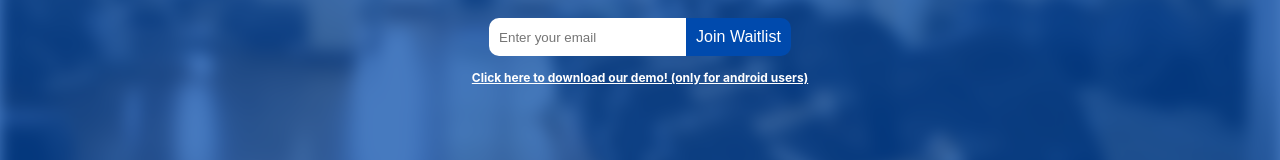
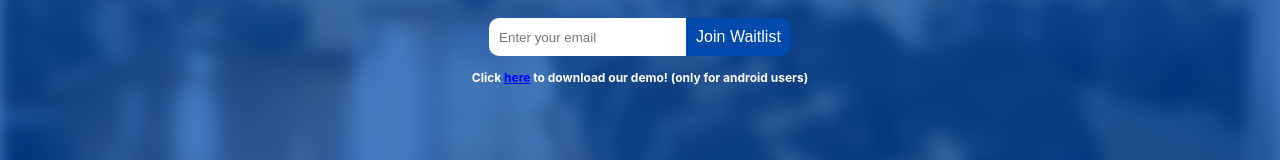
Before and after one commit to Occupied-Sport-Space/oss-landing, a React (Create React App) app: page / in a window 1280 px wide. Shown: the part 430-590 px from the top of the page. Built offline with nearby package versions, Linux system fonts and the light colour scheme; what pocketbase would draw is missing.

Commit message:
changed download link

```diff
--- a/src/components/HeroSection/HeroSection.module.scss
+++ b/src/components/HeroSection/HeroSection.module.scss
@@ -65,10 +65,17 @@ body, html {
         color: white;
         cursor: pointer;
         font-size: 12px;
-        transition: all 0.2s;
+        text-align: center;
+        margin: 0 100px;
 
-        &:hover {
-          color: #678987;
+        a {
+          color: blue;
+          transition: all 0.2s;
+          text-decoration: underline;
+
+          &:hover {
+            color: lightblue;
+          }
         }
       }
 
--- a/src/components/HeroSection/HeroSection.tsx
+++ b/src/components/HeroSection/HeroSection.tsx
@@ -75,9 +75,21 @@ export const HeroSection = () => {
                 You've successfully joined the OSS waitlist!
               </span>
             )}
-            <a className={styles.download} href="/download/demo.apk" download>
-              Click here to download our demo! (only for android users)
-            </a>
+            <span className={styles.download}>
+              Click{" "}
+              <a
+                href="/download/demo.apk"
+                onClick={() =>
+                  alert(
+                    "Don't forget, this is still in very early development!"
+                  )
+                }
+                download
+              >
+                here
+              </a>{" "}
+              to download our demo! (only for android users)
+            </span>
           </div>
         </div>
       </div>
```
